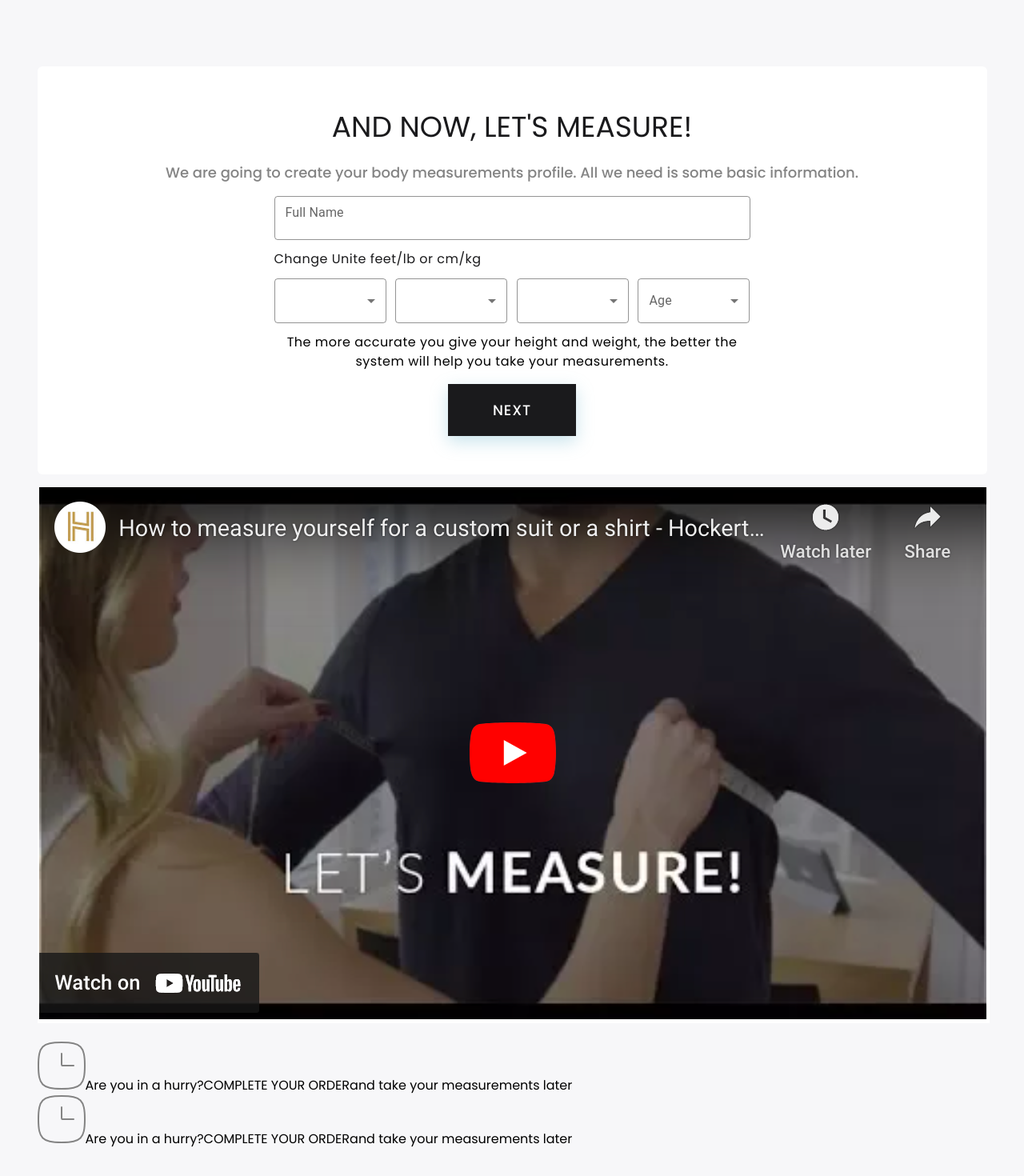
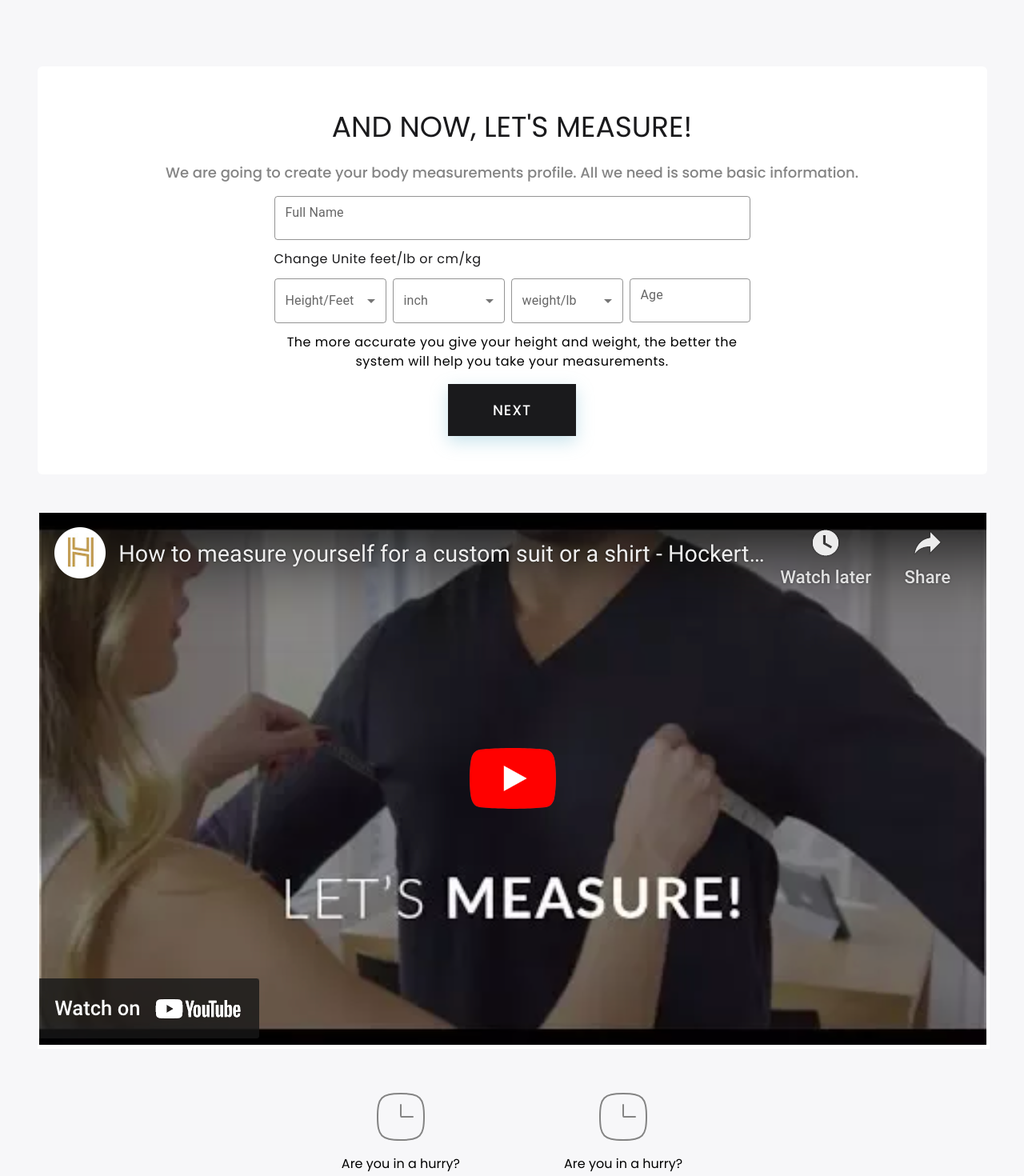
Before and after one commit to b-limitless/cio-b2c-app, a Next.js app: page /order/Measurement in a window 1280 px wide. Shown: the top 1470 px of the page at 80% size. Before the commit the page ends 1436 px from the top, so only its background shows below. Built offline with nearby package versions, Linux system fonts and the light colour scheme.

Commit message:
worked on response part for the measurement

```diff
--- a/pages/order/Measurement/index.tsx
+++ b/pages/order/Measurement/index.tsx
@@ -5,6 +5,10 @@ import Select from 'components/Select'
 import React from 'react';
 import Image from 'next/image';
 import styles from './measurement.module.scss';
+
+const ages = [{name: "0-18", value: "0-18"}];
+const height = [{name: "5", value: "5"}];
+const inches = [{name: "1", value: "1"}];
 
 export default function Measurment() {
     return (
@@ -16,7 +20,6 @@ export default function Measurment() {
                 <p className={styles.description}>
                     We are going to create your body measurements profile. All we need is some basic information.
                 </p>
-
                 <div className={styles.form__group}>
                 <div className={styles.form__row}>
                     <Input label='Full Name' />
@@ -25,50 +28,41 @@ export default function Measurment() {
                     Change Unite feet/lb or cm/kg
                 </p>
                 <div className={styles.form__row}>
-
                         <Select
-                        options={[]}
+                        options={height}
                         value=''
-                        label=''
+                        label='Height/Feet'
                         onChange={() => { }}
                     />
-
                     <Select
-                        options={[]}
+                        options={inches}
                         value=''
-                        label=''
-                        onChange={() => { }}
-                    />
-
-                    <Select
-                        options={[]}
-                        value=''
-                        label=''
+                        label='inch'
                         onChange={() => { }}
                     />
                     <Select
                         options={[]}
                         value=''
-                        label='Age'
+                        label='weight/lb'
                         onChange={() => { }}
                     />
+                    <Input
+                        options={ages}
 
-
+                        label='Age'
+                        type='number'
+                        onChange={() => { }}
+                    />
                 </div>
                 <p className={styles.accurate}>
                     The more accurate you give your height and weight, the better the system will help you take your measurements.
                 </p>
-
                 </div>
-
-
                 <div className={styles.actions}>
                     <Button variant='primary' type='square'>
                         Next
                     </Button>
                 </div>
-
-
             </div>
             <div className={styles.video__guide}>
                 <Image src='/img/video.png' width={1190} height={670} alt='' />
@@ -84,7 +78,6 @@ export default function Measurment() {
                         and take your measurements later
                     </span>
                 </div>
-
                 <div className={styles.col}>
                     <Image src='/icon/time.svg' width={60} height={60} alt='time' />
                     <span className={styles.sub}>Are you in a hurry?</span>
--- a/pages/order/Measurement/measurement.module.scss
+++ b/pages/order/Measurement/measurement.module.scss
@@ -7,7 +7,12 @@
   margin: 83px auto 0 auto;
   display: flex;
   flex-direction: column;
-  row-gap: 1rem;
+  row-gap: 3rem;
+
+  @media only screen and (width < $bp-small) {
+    width: 100vw;
+
+  }
 
 
   .measurement__form {
@@ -18,6 +23,12 @@
     border-radius: 6px;
     row-gap: 1rem;
     padding: 3rem 0;
+
+    @media only screen and (width < $bp-small) {
+      width: 100vw;
+      padding: 0 8px;
+
+    }
 
     .form__group {
       max-width: 595px;
@@ -50,6 +61,12 @@
       column-gap: 8px;
       justify-content: space-between;
 
+      @media only screen and (width < $bp-small) {
+        flex-direction: column;
+        row-gap: 1rem;
+
+      }
+
       .options {
         display: flex;
       }
@@ -78,4 +95,38 @@
       letter-spacing: 0.5px;
     }
   }
+
+  .video__guide {
+
+    width: 100%;
+    height: 100%;
+    @media only screen and (width < $bp-small) {
+      img {
+        width: 100%;
+        height: auto;
+      }
+    }
+
+
+  }
+  .time__tape {
+    display: flex;
+    justify-content: center;
+
+    @media only screen and (width < $bp-small) {
+      flex-direction: column;
+      row-gap: 1rem;
+    }
+    .col {
+      display: flex;
+      flex-direction: column;
+      row-gap: 1rem;
+      align-items: center;
+
+      * {
+        font-family: $default-font;
+      }
+
+    }
+  }
 }
```
